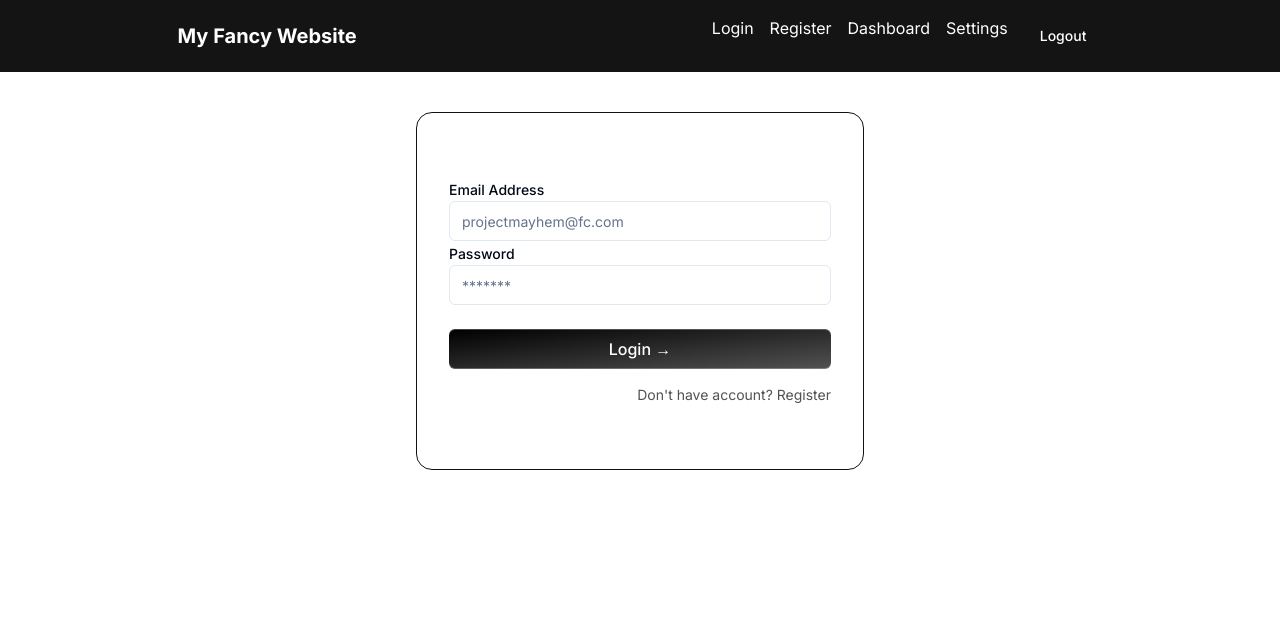
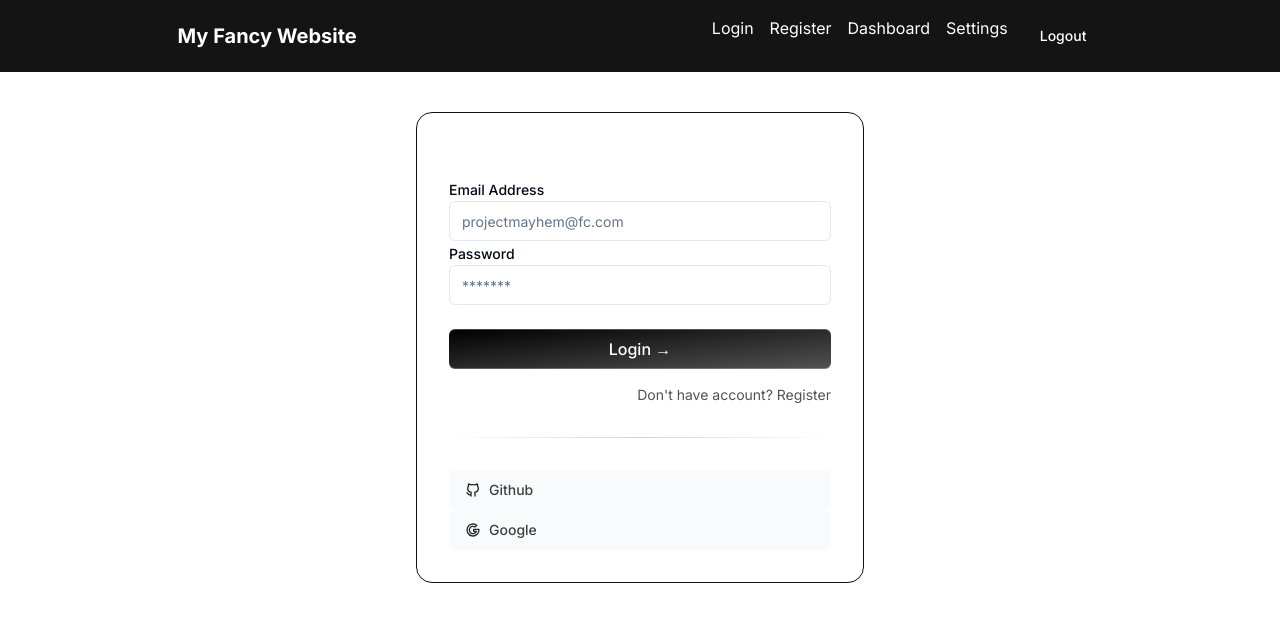
Before and after one commit to nimashaklaa/next-auth-learning, a Next.js app: page /login in a window 1280 px wide. Shown: the top 622 px of the page. Built offline with nearby package versions, Linux system fonts and the light colour scheme; no server answers.

Commit message:
feat:session management

```diff
--- a/action/user.ts
+++ b/action/user.ts
@@ -1,10 +1,32 @@
 "use server";
 import connectDB from "@/lib/db"
 import {User} from "@/model/User";
-
 import { redirect } from "next/navigation";
 import {hash} from "bcryptjs"
+import { CredentialsSignin } from "next-auth";
+import {signIn} from "@/auth"
 
+const login =async(formData:FormData)=>{
+    const email = formData.get('email') as string;
+    const password = formData.get('password') as string;
+    try{
+        const result = await signIn('credentials',{
+            redirect: false,
+            callbackUrl:'/',
+            email,
+            password,
+        })
+        if(result.error){
+            throw new Error(result.error);
+        }
+
+    }catch(error){
+        console.log("Login Error:",error)
+        const Error = error as CredentialsSignin
+        return Error.cause
+    }
+    redirect('/')
+}
 
 const register = async (formData:FormData)=>{
     const firstName = formData.get('firstname') as string;
@@ -32,4 +54,4 @@ const register = async (formData:FormData)=>{
 
 
 }
-export {register};
+export {register, login};
--- a/app/login/page.tsx
+++ b/app/login/page.tsx
@@ -1,11 +1,20 @@
 import {Label} from "@/components/ui/label";
 import {Input} from "@/components/ui/input";
 import Link from "next/link"
+import { login } from "@/action/user";
+import {IconBrandGithub, IconBrandGoogle} from "@tabler/icons-react";
+import {signIn , auth} from "@/auth"
+import { redirect } from "next/navigation";
 
-const Login = ()=>{
+const Login = async()=>{
+
+    const session = await auth()
+    const user = session?.user;
+    if(user) redirect("/")
+
     return(
         <div className="mt-10 max-w-md w-full mx-auto rounded-none md:rounded-2xl p-4 md:p-8 shadow-input bg-white border border-[#121212]  dark:bg-black">
-            <form className="my-8">
+            <form className="my-8" action={login}>
                 <Label htmlFor="email">
                     Email Address
                 </Label>
@@ -31,6 +40,39 @@ const Login = ()=>{
                 <p className="text-right text-neutral-600 text-sm max-w-sm mt-4 dark:text-neutral-300">
                     Don&apos;t have account? <Link href="/register">Register</Link>
                 </p>
+                <div className="bg-gradient-to-r from-transparent via-neutral-300 dark:via-neutral-700 to-transparent my-8 h-[1px] w-full" />
+            </form>
+            <form
+                action={async () => {
+                "use server";
+                await signIn("github");
+                }}
+            >
+                <button
+                className=" relative group/btn flex space-x-2 items-center justify-start px-4 w-full text-black rounded-md h-10 font-medium shadow-input bg-gray-50 dark:bg-zinc-900 dark:shadow-[0px_0px_1px_1px_var(--neutral-800)]"
+                type="submit"
+                >
+                <IconBrandGithub className="h-4 w-4 text-neutral-800 dark:text-neutral-300" />
+                <span className="text-neutral-700 dark:text-neutral-300 text-sm">
+                    Github
+                </span>
+                </button>
+            </form>
+            <form
+                action={async () => {
+                "use server";
+                await signIn("google");
+                }}
+            >
+                <button
+                className=" relative group/btn flex space-x-2 items-center justify-start px-4 w-full text-black rounded-md h-10 font-medium shadow-input bg-gray-50 dark:bg-zinc-900 dark:shadow-[0px_0px_1px_1px_var(--neutral-800)]"
+                type="submit"
+                >
+                <IconBrandGoogle className="h-4 w-4 text-neutral-800 dark:text-neutral-300" />
+                <span className="text-neutral-700 dark:text-neutral-300 text-sm">
+                    Google
+                </span>
+                </button>
             </form>
         </div>
     )
--- a/app/register/page.tsx
+++ b/app/register/page.tsx
@@ -3,6 +3,7 @@ import {Label} from "@/components/ui/label";
 import Link from "next/link";
 import {IconBrandGithub, IconBrandGoogle} from "@tabler/icons-react";
 import {register} from "@/action/user";
+
 
 const Register = async () =>{
     return(
--- a/auth.ts
+++ b/auth.ts
@@ -1,11 +1,23 @@
-import NextAuth, { CredentialsSignin } from "next-auth"
-import Credentials from "next-auth/providers/credentials"
-import connectDB from "./lib/db"
-import { User } from "./model/User"
-import { compare } from "bcryptjs"
+import NextAuth, { CredentialsSignin } from "next-auth";
+import Credentials from "next-auth/providers/credentials";
+import connectDB from "./lib/db";
+import { User } from "./model/User";
+import { compare } from "bcryptjs";
+import Github from "next-auth/providers/github";
+import Google from "next-auth/providers/google"
 
 export const { handlers, signIn, signOut, auth } = NextAuth({
     providers: [
+        Github({
+            clientId: process.env.GITHUB_CLIENT_ID,
+            clientSecret: process.env.GITHUB_CLIENT_SECRET
+        }),
+
+        Google({
+            clientId:process.env.GOOGLE_CLIENT_ID,
+            clientSecret: process.env.GOOGLE_CLIENT_SECRET
+        }),
+
         Credentials({
         name: 'Credentials',
         credentials:{
@@ -50,10 +62,49 @@ export const { handlers, signIn, signOut, auth } = NextAuth({
             return userData;
 
         }
-    })
-],
-pages:{
-    signIn:'/login',
-}
+        })
+    ],
+    pages:{
+        signIn:'/login',
+    },
+    callbacks:{
+        async session({session,token}){
+            if(token?.sub && token?.role){
+                session.user.id = token.sub;
+                session.user.role = token.role
+            }
+            return session;
+        },
+        async jwt({token,user}){
+            if(user){
+                token.role = user.role
+            }
+            return token;
+        },
+        signIn: async({user,account})=>{
+            if(account?.provider =='google'){
+                try{
+                    const {email,name,image,id}= user;
+                    await connectDB()
+                    const alreadyUser = await User.findOne({email})
+
+                    if(!alreadyUser){
+                        await User.create({email, name, image, authproviderId: id})
+                    }else{
+                        return true;
+                    }
+
+                }catch(error){
+                    throw new Error("Error while creating user")
+                }
+            }
+            if(account?.provider === "credentials"){
+                return true;
+            }else{
+                return false;
+            }
+        }
+
+    }
 
 })
```
